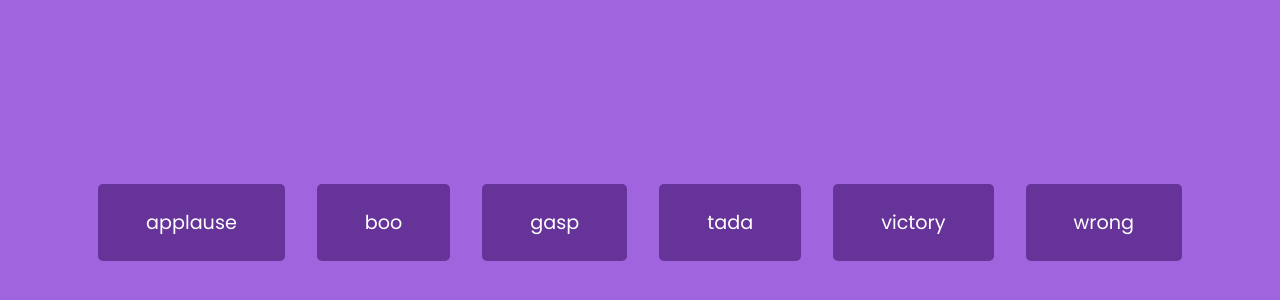
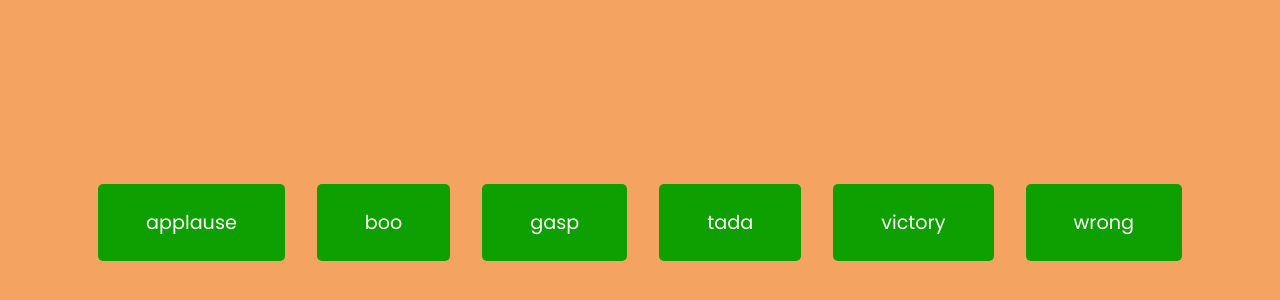
Before and after one commit to irvanfalasifa/SB, a plain HTML site: page index.html in a window 1280 px wide. Shown: the part 178-478 px from the top of the page. Drawn offline with Linux system fonts and the light colour scheme.

Commit message:
change color

```diff
--- a/style.css
+++ b/style.css
@@ -5,7 +5,7 @@
 }
 
 body {
-  background-color: rgb(161, 100, 223);
+  background-color: sandybrown;
   font-family: 'Poppins', sans-serif;
   display: flex;
   flex-wrap: wrap;
@@ -18,7 +18,7 @@ body {
 }
 
 .btn {
-  background-color: rebeccapurple;
+  background-color: #0ea001;
   border-radius: 5px;
   border: none;
   color: #fff;
```
